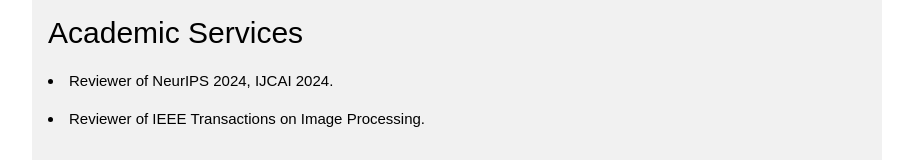
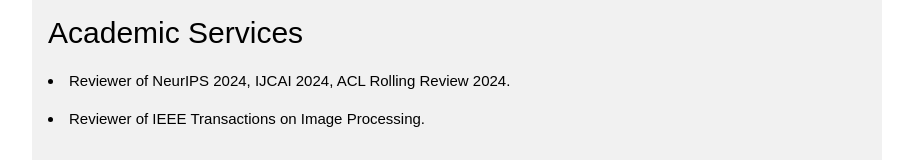
Before and after one commit to Bostoncake/Bostoncake.github.io, a plain HTML site: page index.html in a window 1280 px wide. Shown: the part 1858-2018 px from the top of the page, without its empty margins (258-1171 px from the left). Drawn offline with Linux system fonts and the light colour scheme.

Commit message:
Update index.html

```diff
--- a/index.html
+++ b/index.html
@@ -242,7 +242,7 @@
       <p><li> Senior Program Committee Members of <a href="https://ijcai-21.org/">IJCAI 2021</a>, <a href="https://www.ijcai20.org/">IJCAI 2020</a> and <a href="https://www.ijcai19.org/program-committee.html">IJCAI 2019</a>.</p>
       <p><li> Journal Reviewers of <a href="https://ieeexplore.ieee.org/xpl/RecentIssue.jsp?punumber=34">IEEE T-PAMI</a>, <a href="https://www.springer.com/journal/11263">IJCV</a>, <a href="https://ieeexplore.ieee.org/xpl/RecentIssue.jsp?punumber=83">IEEE T-IP</a>, <a href="https://ieeexplore.ieee.org/xpl/RecentIssue.jsp?punumber=5962385">IEEE T-NNLS</a>, <a href="https://ieeexplore.ieee.org/xpl/RecentIssue.jsp?punumber=6046">IEEE T-MM</a>, <a href="https://ieeexplore.ieee.org/xpl/RecentIssue.jsp?punumber=69">IEEE T-KDE</a>, etc.</p>
       <p><li> Program Committee Members of ICCV 2021, AAAI 2021, ICLR 2021, NeurIPS 2020, ICML 2020, ECCV 2020, CVPR 2020, ICLR 2020, AAAI 2020, ICCV 2019, CVPR 2019, ICLR 2019, AAAI 2019, IJCAI 2018, AAAI 2018, NeurIPS 2018, etc.</p> -->
-      <p><li> Reviewer of NeurIPS 2024, IJCAI 2024.</p>
+      <p><li> Reviewer of NeurIPS 2024, IJCAI 2024, ACL Rolling Review 2024.</p>
       <p><li> Reviewer of IEEE Transactions on Image Processing.</p>
   </div>
 
```
